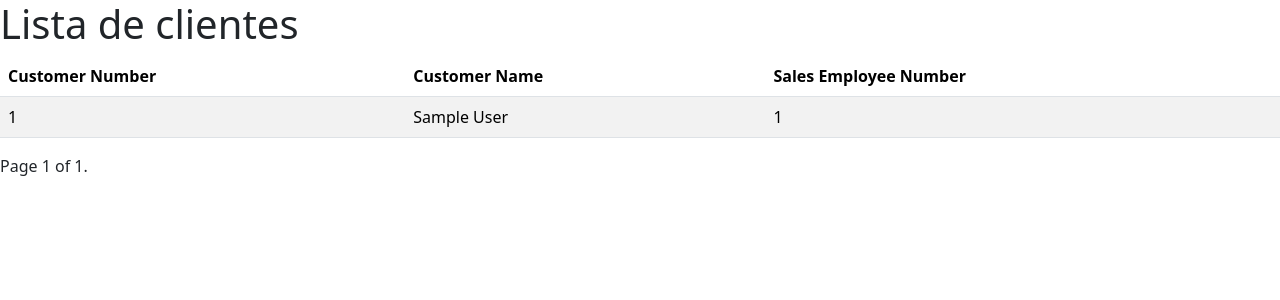
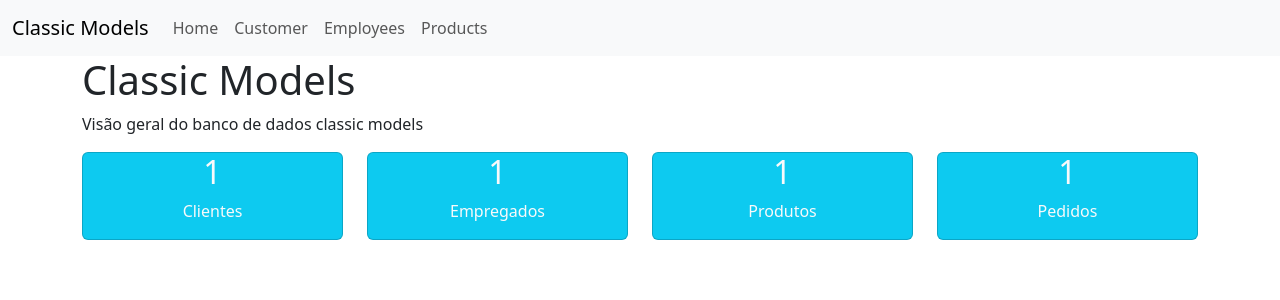
Before and after one commit to joaohsc/classic_models_proj, a Django app: page / in a window 1280 px wide. Shown: the top 300 px of the page. Run offline with Django 5.2, Linux system fonts and the light colour scheme; tables that the repository leaves empty hold one stand-in row (values such as "Sample post"); some libraries are stand-ins or nearby versions.

Commit message:
ajustes no layout e adição de novas páginas

```diff
--- a/classic_models/classicModelsViz/models.py
+++ b/classic_models/classicModelsViz/models.py
@@ -76,27 +76,6 @@ class AuthUserUserPermissions(models.Model):
         db_table = 'auth_user_user_permissions'
         unique_together = (('user', 'permission'),)
 
-
-class Customers(models.Model):
-    customernumber = models.IntegerField(db_column='customerNumber', primary_key=True)  # Field name made lowercase.
-    customername = models.CharField(db_column='customerName', max_length=50)  # Field name made lowercase.
-    contactlastname = models.CharField(db_column='contactLastName', max_length=50)  # Field name made lowercase.
-    contactfirstname = models.CharField(db_column='contactFirstName', max_length=50)  # Field name made lowercase.
-    phone = models.CharField(max_length=50)
-    addressline1 = models.CharField(db_column='addressLine1', max_length=50)  # Field name made lowercase.
-    addressline2 = models.CharField(db_column='addressLine2', max_length=50, blank=True, null=True)  # Field name made lowercase.
-    city = models.CharField(max_length=50)
-    state = models.CharField(max_length=50, blank=True, null=True)
-    postalcode = models.CharField(db_column='postalCode', max_length=15, blank=True, null=True)  # Field name made lowercase.
-    country = models.CharField(max_length=50)
-    salesrepemployeenumber = models.ForeignKey('Employees', models.DO_NOTHING, db_column='salesRepEmployeeNumber', blank=True, null=True)  # Field name made lowercase.
-    creditlimit = models.DecimalField(db_column='creditLimit', max_digits=10, decimal_places=2, blank=True, null=True)  # Field name made lowercase.
-
-    class Meta:
-        managed = False
-        db_table = 'customers'
-
-
 class DjangoAdminLog(models.Model):
     action_time = models.DateTimeField()
     object_id = models.TextField(blank=True, null=True)
@@ -141,6 +120,24 @@ class DjangoSession(models.Model):
         managed = False
         db_table = 'django_session'
 
+class Customers(models.Model):
+    customernumber = models.IntegerField(db_column='customerNumber', primary_key=True)  # Field name made lowercase.
+    customername = models.CharField(db_column='customerName', max_length=50)  # Field name made lowercase.
+    contactlastname = models.CharField(db_column='contactLastName', max_length=50)  # Field name made lowercase.
+    contactfirstname = models.CharField(db_column='contactFirstName', max_length=50)  # Field name made lowercase.
+    phone = models.CharField(max_length=50)
+    addressline1 = models.CharField(db_column='addressLine1', max_length=50)  # Field name made lowercase.
+    addressline2 = models.CharField(db_column='addressLine2', max_length=50, blank=True, null=True)  # Field name made lowercase.
+    city = models.CharField(max_length=50)
+    state = models.CharField(max_length=50, blank=True, null=True)
+    postalcode = models.CharField(db_column='postalCode', max_length=15, blank=True, null=True)  # Field name made lowercase.
+    country = models.CharField(max_length=50)
+    salesrepemployeenumber = models.ForeignKey('Employees', models.DO_NOTHING, db_column='salesRepEmployeeNumber', blank=True, null=True)  # Field name made lowercase.
+    creditlimit = models.DecimalField(db_column='creditLimit', max_digits=10, decimal_places=2, blank=True, null=True)  # Field name made lowercase.
+
+    class Meta:
+        managed = False
+        db_table = 'customers'
 
 class Employees(models.Model):
     employeenumber = models.IntegerField(db_column='employeeNumber', primary_key=True)  # Field name made lowercase.
--- a/classic_models/classicModelsViz/urls.py
+++ b/classic_models/classicModelsViz/urls.py
@@ -4,4 +4,7 @@ from . import views
 
 urlpatterns = [
     path("", views.index, name="index"),
+    path("customers", views.customers, name="customers"),
+    path("employees", views.employees, name="employees"),
+    path("products", views.products, name="products"),
 ]
--- a/classic_models/classicModelsViz/views.py
+++ b/classic_models/classicModelsViz/views.py
@@ -4,7 +4,24 @@ from django.core.paginator import Paginator
 from .models import *
 
 def index(request):
-    customers = Customers.objects.all()
+    customers_count = Customers.objects.all().count()
+    employees_count = Employees.objects.all().count()
+    products_count = Products.objects.all().count()
+    orders_count = Orders.objects.all().count()
+
+    print(customers_count)
+
+    context ={
+        'customers_count': customers_count,
+        'employees_count': employees_count,
+        'products_count': products_count,
+        'orders_count': orders_count,
+    }
+    return render(request, 'index.html', context)
+
+def customers(request):
+    customers = Customers.objects.all().order_by('customernumber')
+
     paginator = Paginator(customers, 15)
     page_number = request.GET.get("page")
     page_obj = paginator.get_page(page_number)
@@ -13,3 +30,27 @@ def index(request):
         'page_obj': page_obj,
     }
     return render(request, 'index.html', context)
+
+def employees(request):
+    employees = Employees.objects.all().order_by('employeenumber')
+
+    paginator = Paginator(employees, 15)
+    page_number = request.GET.get("page")
+    page_obj = paginator.get_page(page_number)
+
+    context ={
+        'page_obj': page_obj,
+    }
+    return render(request, 'employees.html', context)
+
+def products(request):
+    products = Products.objects.all().order_by('productcode')
+
+    paginator = Paginator(products, 15)
+    page_number = request.GET.get("page")
+    page_obj = paginator.get_page(page_number)
+
+    context ={
+        'page_obj': page_obj,
+    }
+    return render(request, 'products.html', context)
--- a/classic_models/templates/index.html
+++ b/classic_models/templates/index.html
@@ -1,52 +1,52 @@
+{% extends 'shared.html' %}
 {% load static %}
 
-<!DOCTYPE html>
-<html lang="en">
-<head>
-    <meta charset="UTF-8">
-    <meta name="viewport" content="width=device-width, initial-scale=1.0">
-    <title>Home page</title>
-    <link rel="stylesheet" href="/static/css/bootstrap.min.css">
-</head>
-<body>
-    <h1>Lista de clientes</h1>
+{% block content %}
+<div class="container">
+    <h1>Classic Models</h1>
+    <div class="row">
+        <p>Visão geral do banco de dados classic models</p>
+    </div>
+</div>
 
-    <table class="table table-striped">
-        <thead>
-            <tr>
-              <th scope="col">Customer Number</th>
-              <th scope="col">Customer Name</th>
-              <th scope="col">Sales Employee Number</th>
-            </tr>
-        </thead>
-        <tbody>
-        {% for customer in page_obj %}
-            <tr>
-                <td>{{ customer.customernumber }}</td>
-                <td>{{ customer.customername }}</td>
-                <td>{{ customer.salesrepemployeenumber.employeenumber }}</td>
-            </tr>
-        {% endfor %}
-        </tbody>
+<div class="container text-center">
+    <div class="row">
+        <div class="col-lg-3 col-6">
+            <div class="card bg-info">
+                <div class="inner">
+                    <h2 class="text-light">{{ customers_count}}</h2>
+                    <p class="text-light">Clientes</p>
+                </div>
+            </div>
+        </div>
+        <div class="col-lg-3 col-6">
+            <div class="card bg-info">
+                <div class="inner">
+                    <h2 class="text-light">{{ employees_count }}</h2>
+                    <p class="text-light">Empregados</p>
+                </div>
+            </div>
+        </div>
+        <div class="col-lg-3 col-6">
+            <div class="card bg-info">
+                <div class="inner">
+                    <h2 class="text-light">{{ products_count }}</h2>
+                    <p class="text-light">Produtos</p>
+                </div>
+            </div>
+        </div>
+        <div class="col-lg-3 col-6">
+            <div class="card bg-info">
+                <div class="inner">
+                    <h2 class="text-light">{{ orders_count }}</h2>
+                    <p class="text-light">Pedidos</p>
+                </div>
+            </div>
+        </div>
 
-    </table>
-    <div class="pagination">
-        <span class="step-links">
-            {% if page_obj.has_previous %}
-                <a href="?page=1">&laquo; Primeiro</a>
-                <a href="?page={{ page_obj.previous_page_number }}">Anterior</a>
-            {% endif %}
 
-            <span class="current">
-                Page {{ page_obj.number }} of {{ page_obj.paginator.num_pages }}.
-            </span>
 
-            {% if page_obj.has_next %}
-                <a href="?page={{ page_obj.next_page_number }}">Próximo</a>
-                <a href="?page={{ page_obj.paginator.num_pages }}">Último &raquo;</a>
-            {% endif %}
-        </span>
     </div>
+</div>
 
-</body>
-</html>
+{% endblock %}
--- /dev/null
+++ b/classic_models/templates/shared.html
@@ -0,0 +1,44 @@
+{% load static %}
+
+<!DOCTYPE html>
+<html lang="en">
+<head>
+    <meta charset="UTF-8">
+    <meta name="viewport" content="width=device-width, initial-scale=1.0">
+    <title>Classic Models</title>
+    <link rel="stylesheet" href="/static/css/bootstrap.min.css">
+    <link rel="shortcut icon" type="image/png" href="{% static 'favicon.ico' %}"/>
+</head>
+<body>
+    <nav class="navbar navbar-expand-lg bg-body-tertiary">
+        <div class="container-fluid">
+          <a class="navbar-brand" href="#">Classic Models</a>
+          <button class="navbar-toggler" type="button" data-bs-toggle="collapse" data-bs-target="#navbarNav" aria-controls="navbarNav" aria-expanded="false" aria-label="Toggle navigation">
+            <span class="navbar-toggler-icon"></span>
+          </button>
+          <div class="collapse navbar-collapse" id="navbarNav">
+            <ul class="navbar-nav">
+              <li class="nav-item">
+                <a class="nav-link" href="{% url 'index' %}">Home</a>
+              </li>
+              <li class="nav-item">
+                <a class="nav-link" href="{% url 'customers' %}">Customer</a>
+              </li>
+              <li class="nav-item">
+                <a class="nav-link" href="{% url 'employees' %}">Employees</a>
+              </li>
+              <li class="nav-item">
+                <a class="nav-link" href="{% url 'products' %}">Products</a>
+              </li>
+            </ul>
+          </div>
+        </div>
+    </nav>
+
+    {% block content %}
+    {% endblock %}
+
+    <script src="/static/js/bootstrap.min.js"></script>
+
+</body>
+</html>
```
Also changed, not shown: classic_models/templates/customers.html (added, +51 -0 lines), classic_models/templates/employees.html (added, +51 -0 lines), classic_models/templates/products.html (added, +53 -0 lines), classic_models/static/favicon.ico (added).
